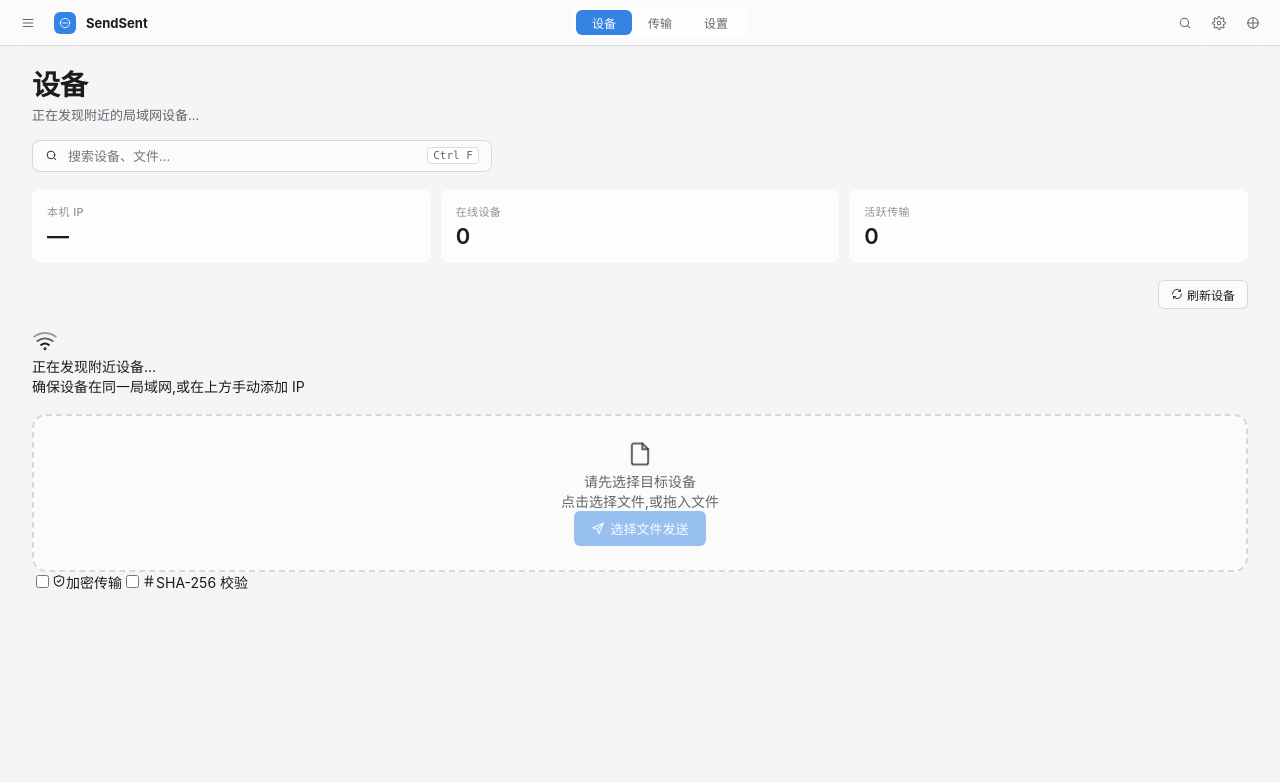
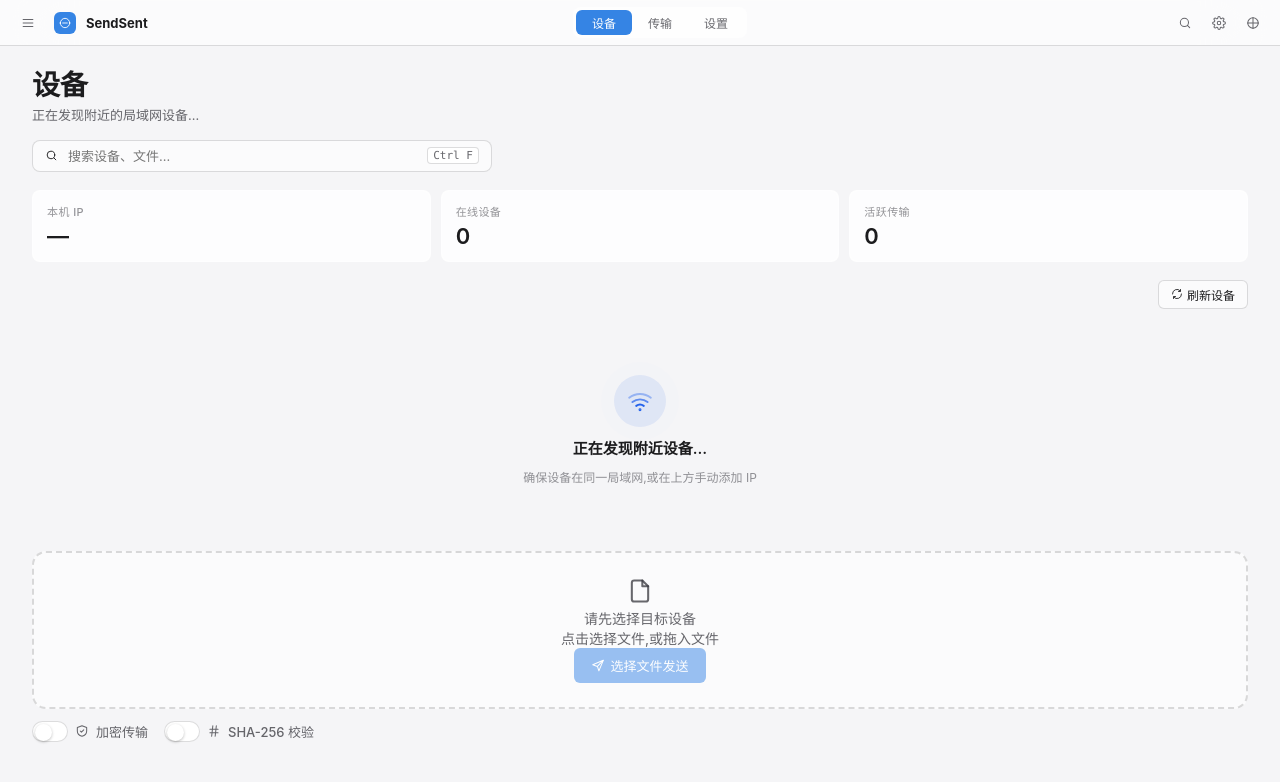
Before and after one commit to mac-rs/SendSent, a React (Vite) app: page / in a window 1280 px wide. Shown: the top 782 px of the page. Built offline with nearby package versions, Linux system fonts and the light colour scheme.

Commit message:
feat(ui): macOS glass peer list + native-style transfer toggles

```diff
--- a/src/platforms/macos/macos.css
+++ b/src/platforms/macos/macos.css
@@ -451,6 +451,67 @@
 }
 .app.macos .btn.btn-ghost:hover { background: var(--surface-2); }
 
+/* ── Peer list (Liquid Glass cards) ────────────────────── */
+.app.macos .peer-item {
+  background: var(--surface);
+  border: 0.5px solid var(--separator);
+  border-radius: 10px;
+  backdrop-filter: blur(20px) saturate(180%);
+  -webkit-backdrop-filter: blur(20px) saturate(180%);
+  transition: background 0.18s, border-color 0.18s,
+              transform 0.18s var(--ease-macos-spring);
+}
+.app.macos .peer-item:hover { background: var(--surface-2); }
+.app.macos .peer-item:active { transform: scale(0.985); }
+.app.macos .peer-item.selected {
+  background: var(--accent-soft);
+  border-color: var(--accent);
+}
+.app.macos .peer-item.fade-in {
+  animation: peerIn 0.4s var(--ease-macos-spring) backwards;
+}
+@keyframes peerIn {
+  from { opacity: 0; transform: translateY(8px); }
+  to   { opacity: 1; transform: translateY(0); }
+}
+.app.macos .peer-presence { border-color: var(--surface-3); }
+
+/* ── 传输选项行:加密 / SHA-256 校验 ─────────────────── */
+.app.macos .options-row {
+  display: flex; flex-wrap: wrap; gap: 10px 24px;
+  margin-top: 14px;
+  padding: 10px 14px;
+  background: var(--surface);
+  border: 0.5px solid var(--separator);
+  border-radius: 10px;
+}
+.app.macos .toggle {
+  display: inline-flex; align-items: center; gap: 8px;
+  cursor: pointer; user-select: none;
+  font: 500 13px var(--font-text);
+  color: var(--text-2);
+}
+.app.macos .toggle .switch {
+  width: 34px; height: 20px;
+  border-radius: 999px;
+  background: var(--surface-3);
+  border: 0.5px solid var(--separator);
+  transition: background 0.3s var(--ease-macos-spring);
+  flex-shrink: 0;
+}
+.app.macos .toggle .switch::after {
+  top: 2px; left: 2px;
+  width: 16px; height: 16px;
+  background: #fff;
+  box-shadow: 0 1px 3px rgba(0,0,0,0.25);
+  transition: transform 0.3s var(--ease-macos-spring);
+}
+.app.macos .toggle input:checked + .switch {
+  background: var(--ios-green);
+  border-color: transparent;
+}
+.app.macos .toggle input:checked + .switch::after { transform: translateX(14px); }
+
 /* ── Sidebar collapse / expand ────────────────────────── */
 .app.macos .body {
   transition: grid-template-columns 0.42s var(--ease-macos-spring);
--- a/src/theme.css
+++ b/src/theme.css
@@ -95,6 +95,99 @@
   background: var(--accent-soft);
   border-color: var(--accent);
 }
+.peer-check {
+  width: 22px; height: 22px;
+  border-radius: 50%;
+  display: grid; place-items: center;
+  color: transparent;
+  border: 1.5px solid var(--border-strong);
+  flex-shrink: 0;
+  transition: all 0.18s var(--ease-ios-spring);
+}
+.peer-item.selected .peer-check {
+  background: var(--accent);
+  border-color: var(--accent);
+  color: #fff;
+  transform: scale(1.05);
+}
+.peer-avatar { position: relative; }
+.peer-presence {
+  position: absolute;
+  right: -1px; bottom: -1px;
+  width: 10px; height: 10px;
+  border-radius: 50%;
+  background: var(--ios-green);
+  border: 2px solid var(--surface-3);
+  box-sizing: content-box;
+}
+.peer-presence.manual { background: var(--text-4); }
+.fade-in {
+  animation: fadeInUp 0.35s var(--ease-ios-spring) backwards;
+}
+@keyframes fadeInUp {
+  from { opacity: 0; transform: translateY(6px); }
+  to   { opacity: 1; transform: translateY(0); }
+}
+.peer-empty {
+  display: flex; flex-direction: column; align-items: center; gap: 10px;
+  padding: 48px 20px;
+  text-align: center;
+  color: var(--text-2);
+}
+.peer-empty .title { font: 600 15px var(--font-text); color: var(--text); }
+.peer-empty .hint { font: 400 12px var(--font-text); color: var(--text-3); }
+.peer-empty .pulse {
+  width: 52px; height: 52px;
+  border-radius: 50%;
+  display: grid; place-items: center;
+  background: var(--accent-soft);
+  color: var(--accent);
+  animation: pulseRing 2.2s var(--ease-standard) infinite;
+}
+@keyframes pulseRing {
+  0%   { box-shadow: 0 0 0 0 var(--accent-soft); }
+  70%  { box-shadow: 0 0 0 14px transparent; }
+  100% { box-shadow: 0 0 0 0 transparent; }
+}
+
+/* ── 传输选项行(加密 / 校验)兜底 ─────────────────── */
+.options-row {
+  display: flex; flex-wrap: wrap; gap: 8px 16px;
+  margin-top: 12px;
+}
+.toggle {
+  display: inline-flex; align-items: center; gap: 7px;
+  cursor: pointer; user-select: none;
+  font: 500 13px var(--font-text);
+  color: var(--text-2);
+}
+.toggle input {
+  position: absolute; opacity: 0; pointer-events: none;
+}
+.toggle .switch {
+  position: relative;
+  width: 36px; height: 21px;
+  border-radius: 999px;
+  background: var(--surface-3);
+  border: 0.5px solid var(--separator);
+  transition: background 0.3s var(--ease-ios-spring);
+  flex-shrink: 0;
+}
+.toggle .switch::after {
+  content: "";
+  position: absolute; top: 2px; left: 2px;
+  width: 17px; height: 17px;
+  border-radius: 50%;
+  background: #fff;
+  box-shadow: 0 1px 3px rgba(0,0,0,0.25);
+  transition: transform 0.3s var(--ease-ios-spring);
+}
+.toggle input:checked + .switch {
+  background: var(--ios-green);
+  border-color: transparent;
+}
+.toggle input:checked + .switch::after { transform: translateX(15px); }
+.toggle:focus-within .switch { box-shadow: 0 0 0 3px var(--accent-soft); }
 .peer-avatar {
   width: 40px; height: 40px;
   border-radius: 10px;
```
